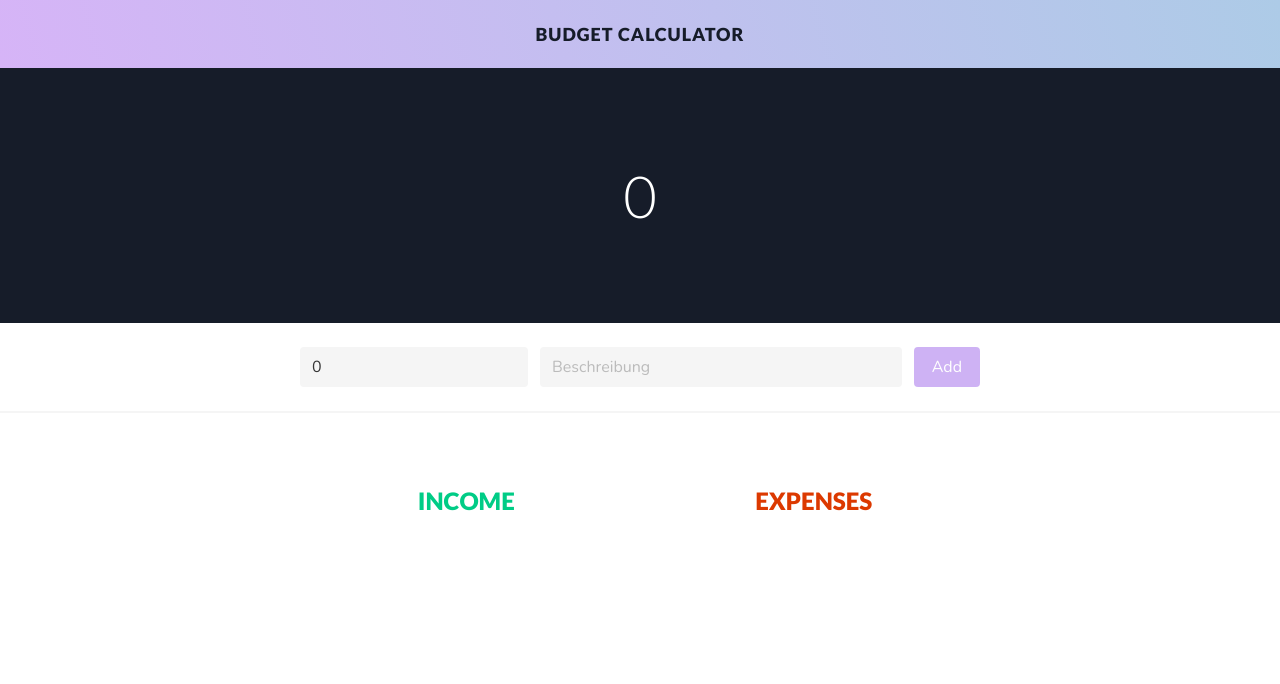
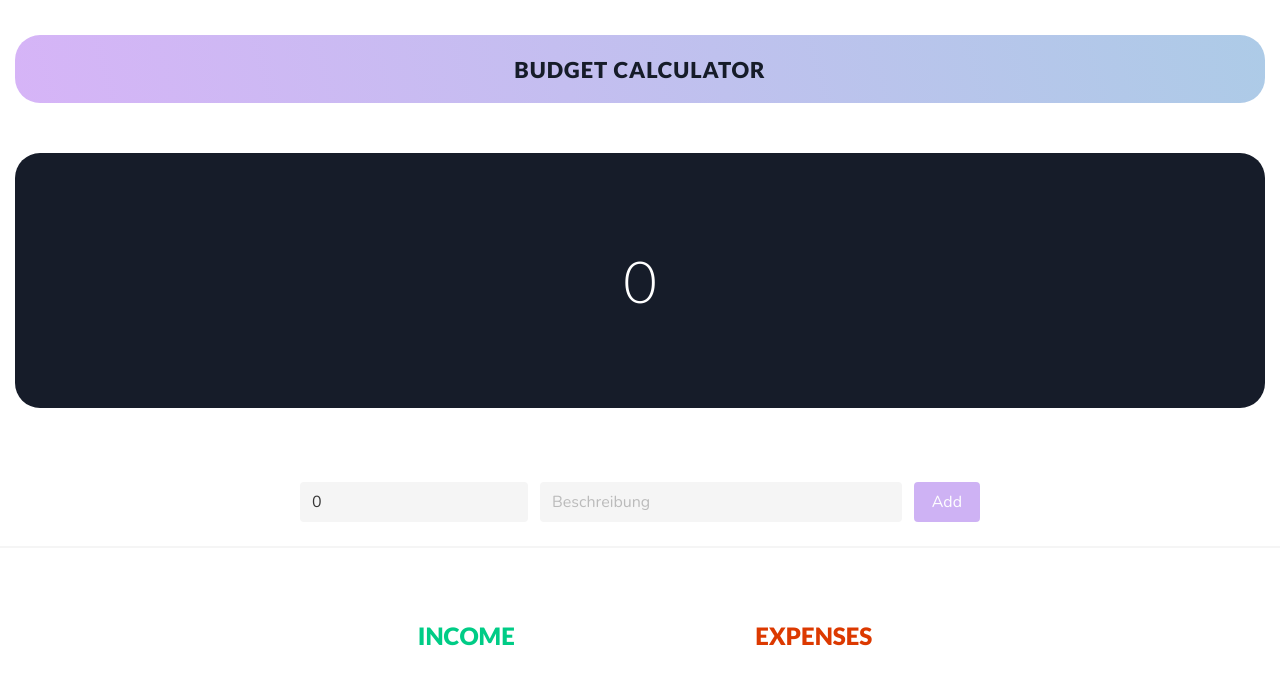
Before and after one commit to VanTea1/BudgetCalc, an Angular app: page / in a window 1280 px wide. Shown: the top 684 px of the page. Built offline with nearby package versions, Linux system fonts and the light colour scheme.

Commit message:
Changed styling for the desktop version

```diff
--- a/src/app/main-page/main-page.component.scss
+++ b/src/app/main-page/main-page.component.scss
@@ -7,11 +7,17 @@
     background: linear-gradient(75deg, rgb(214, 180, 247), rgb(173, 203, 231));
 
     //Text centering horiontal and vertical
+    position: relative;
+    border-radius: 25px;
     justify-content: center;
     align-items: center;
+    width: 1250px;
+    margin: auto;
+    margin-bottom: 50px;
+    margin-top: 35px;
 
     h1{
-        font-size: 18px;
+        font-size: 22px;
         font-family: 'Lato';
         letter-spacing: 1px;
         font-weight: 900;
@@ -22,11 +28,15 @@
 
 .totalBudgetSection{
     display: flex;
+    position: relative;
     height: 255px;
     background: $dark;
-
+    border-radius: 25px;
     justify-content: center;
     align-items: center;
+    width: 1250px;
+    margin: auto;
+    margin-bottom: 50px;
 
     h2{
         font-family: 'Lato';
@@ -65,7 +75,16 @@
 
 
 @media only screen and (max-width: 768px) {
-
+    .topBar{
+        width: auto;
+        border-radius: 0;
+        margin: 0;
+    }
+    .totalBudgetSection{
+        width: auto;
+        border-radius: 0;
+        margin: 0;
+    }
     .addItemSection{
         .addItemContainer{
             display: flex;
```
